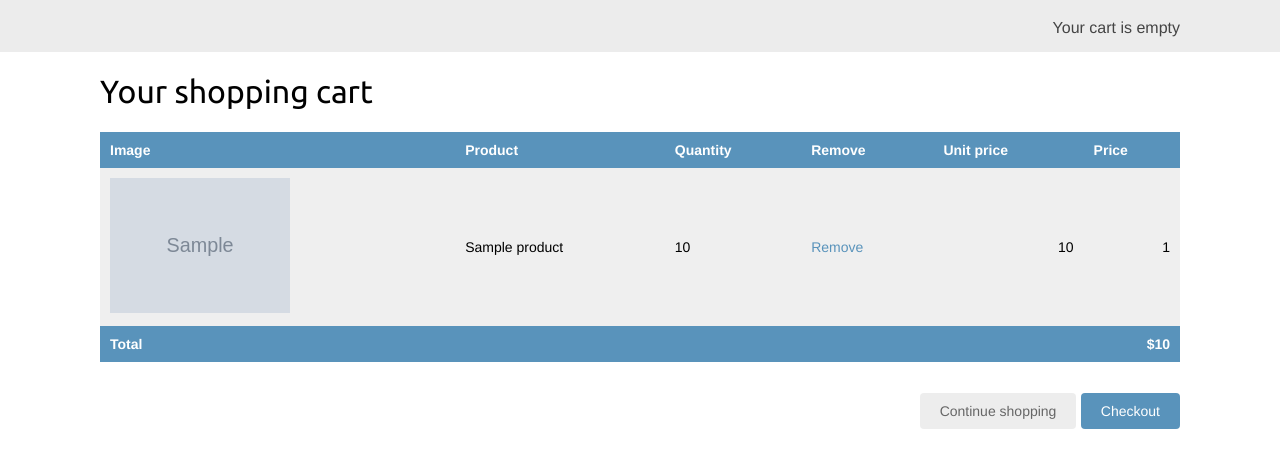
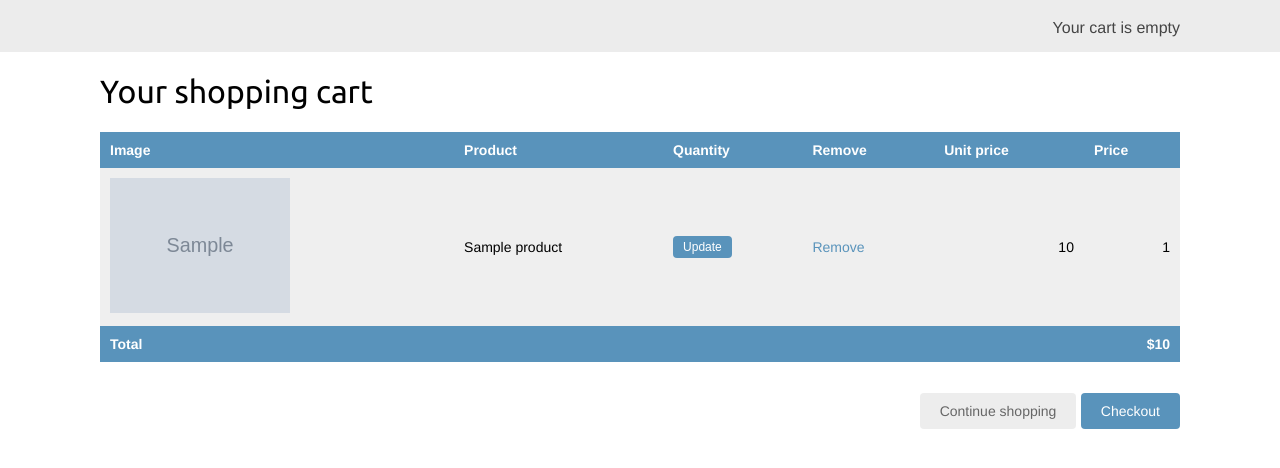
Before and after one commit to makedevpro/a_male_3_myshop, a Django app: template cart/templates/cart/detail.html in a window 1280 px wide. Shown: the part 46-514 px from the top of the page. Run offline with Django 3.2, Linux system fonts and the light colour scheme; the template is opened without the code that fills it: most values are stand-ins (such as "Sample title", 1, 10 or a date in 2020); grey boxes marked "Sample" are stand-in pictures.

Commit message:
7. Added update_quantity_form to view for change quantity product in the cart

```diff
--- a/cart/templates/cart/detail.html
+++ b/cart/templates/cart/detail.html
@@ -28,7 +28,14 @@
                             </a>
                         </td>
                         <td>{{ product.name }}</td>
-                        <td>{{ item.quantity }}</td>
+                        <td>
+                            <form action="{% url 'cart:cart_add' product.id %}" method="post">
+                                {{ item.update_quantity_form.quantity }}
+                                {{ item.update_quantity_form.update }}
+                                <input type="submit" value="Update">
+                                {% csrf_token %}
+                            </form>
+                        </td>
                         <td>
                             <a href="{% url 'cart:cart_remove' product.id %}">Remove</a>
                         </td>
--- a/cart/views.py
+++ b/cart/views.py
@@ -31,4 +31,9 @@
 def cart_detail(request):
     """ Отображаем корзину, основывая на данных сохраненных в сессии """
     cart = Cart(request)
+    for item in cart:
+        item['update_quantity_form'] = CartAddProductForm(
+            initial={'quantity': item['quantity'],
+                     'update': True}
+        )
     return render(request, 'cart/detail.html', {'cart': cart})
```
